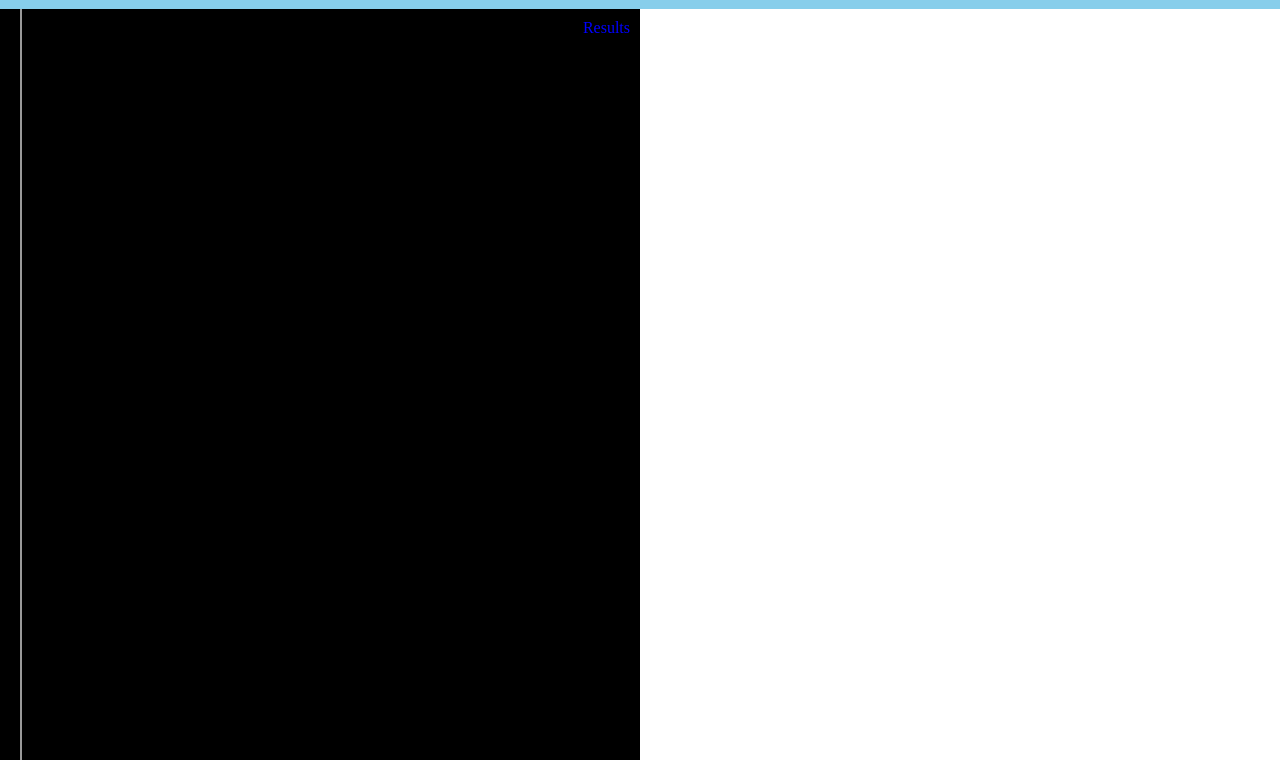
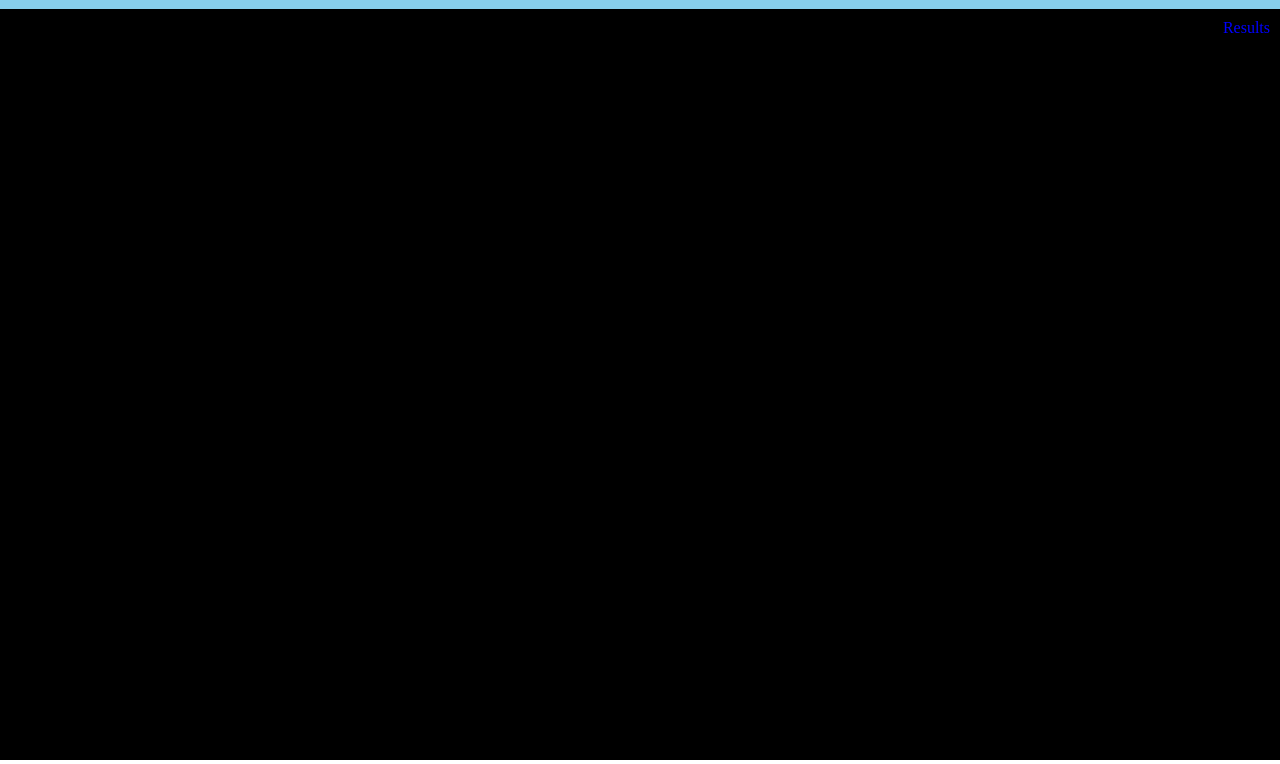
Before and after one commit to TravisWu/WebEditor-, a plain HTML site: page index.html in a window 1280 px wide. Both pictures are taken after a click on the item "HTML". Shown: the part 40-804 px from the top of the page. Drawn offline with nearby package versions, Linux system fonts and the light colour scheme.

Commit message:
sizing fixed

```diff
--- a/app.js
+++ b/app.js
@@ -11,6 +11,10 @@ $(".toggle").click(function(){
   var activeDiv = $(this).html();
     $("#"+ activeDiv + "Container").toggle();
 
+  var showDiv = $(".codeContainer").filter(function(){
+    return($(this).css("display")!= "none");
+  }).length;
 
-
+  var widthColumn = 100/showDiv;
+  $(".codeContainer").width(widthColumn + "%");
 });
--- a/style.css
+++ b/style.css
@@ -78,6 +78,7 @@ body{
   color: MediumPurple;
   border: none;
   border-right: 3px solid MediumPurple;
+  box-sizing: border-box;
   font-family: serif;
   font-size: 80%;
 }
@@ -98,9 +99,7 @@ iframe {
   height:100%;
   position:relative;
   left: 20px;
-  border-right: none;
-  border-top: none;
-  border-bottom: none;
+  border: none;
 }
 
 .selected{
```
